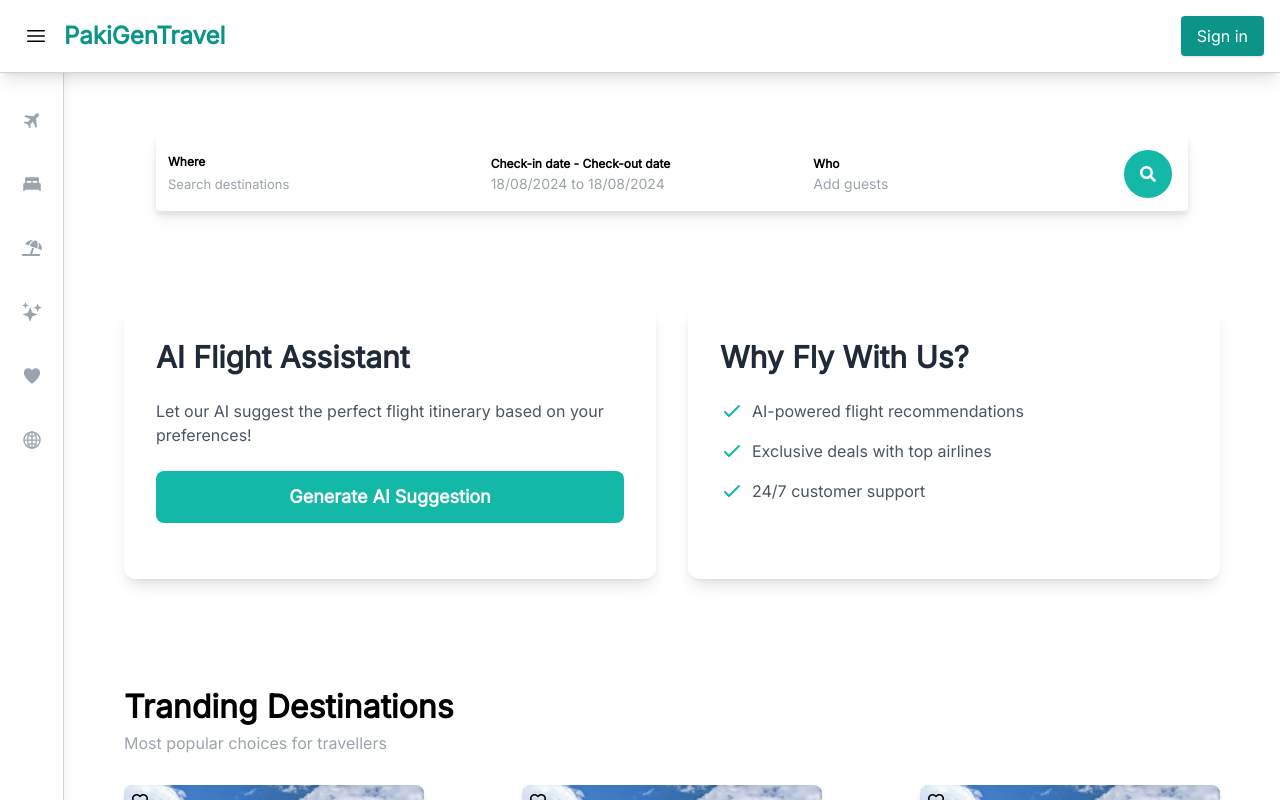
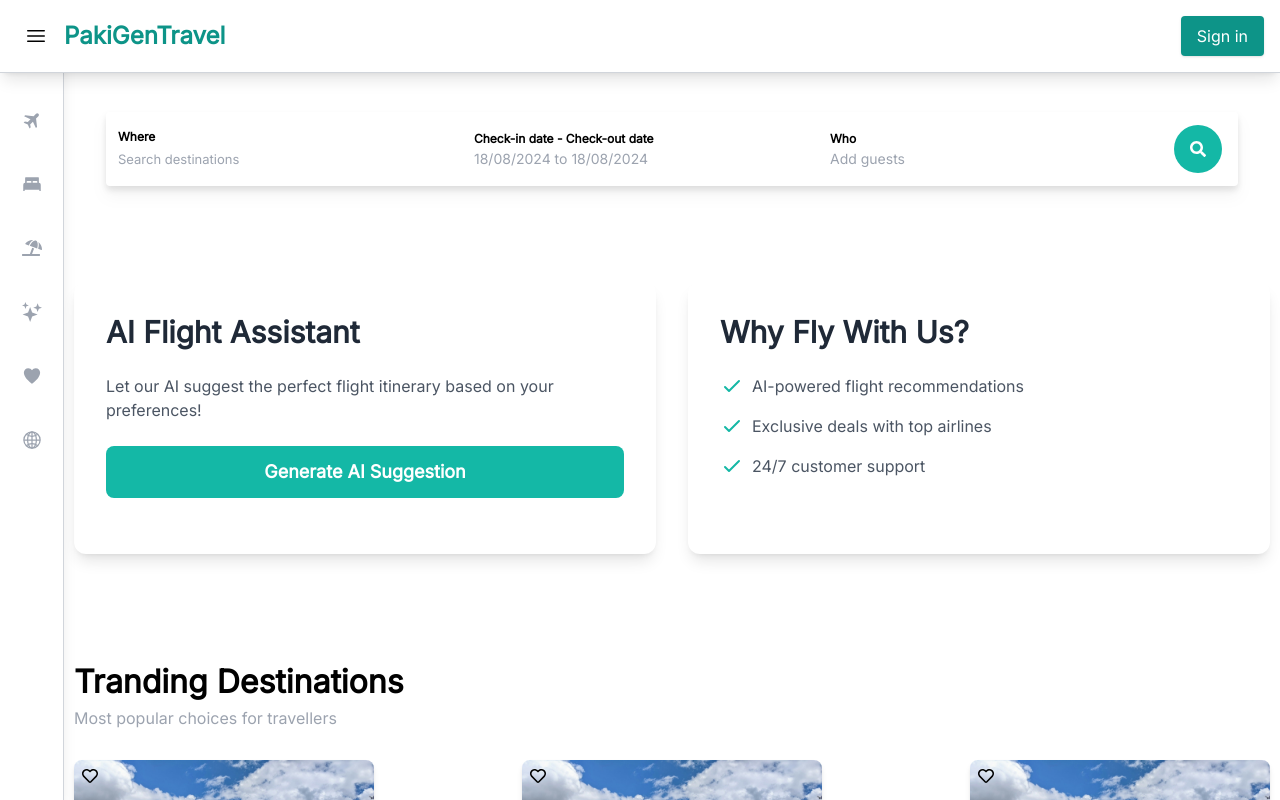
Before and after one commit to areebahmed575/FYP-Project, a Next.js app: page / in a window 1280 px wide. Shown: the top 800 px of the page. Built offline with nearby package versions, Linux system fonts and the light colour scheme.

Commit message:
padding removed

```diff
--- a/src/app/layout.js
+++ b/src/app/layout.js
@@ -34,7 +34,7 @@ export default function RootLayout({ children }) {
         <div className="flex pt-16">
         <Sidebar isOpen={isSidebarOpen} setIsOpen={setIsSidebarOpen} />
         <div className={`flex-1 transition-all duration-300 ease-in-out ${isSidebarOpen ? 'ml-52' : 'ml-16'}`}>
-            <main className="px-[50px] py-[25px]">{children}</main>
+            <main className="">{children}</main>
           </div>
         </div>
       </body>
```
